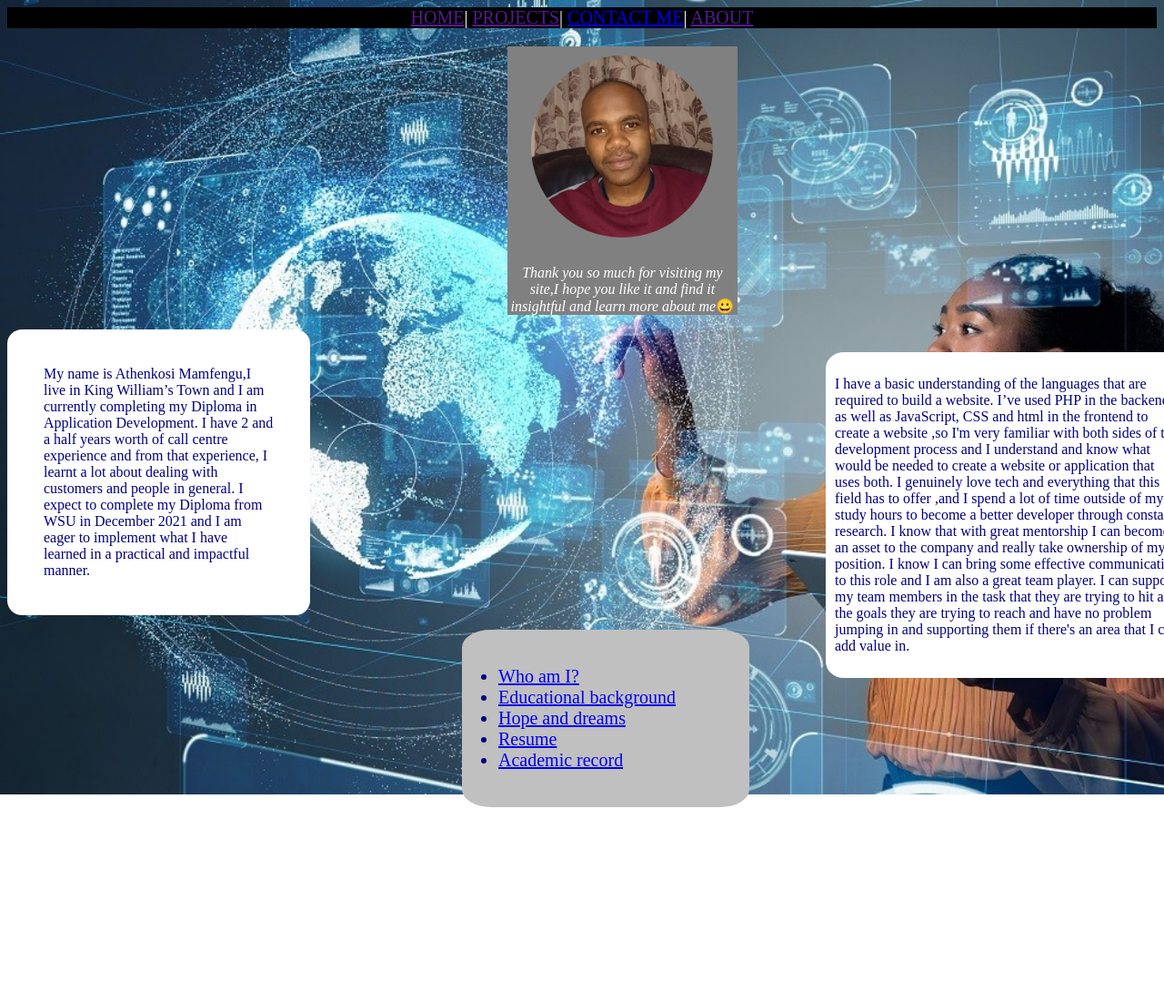
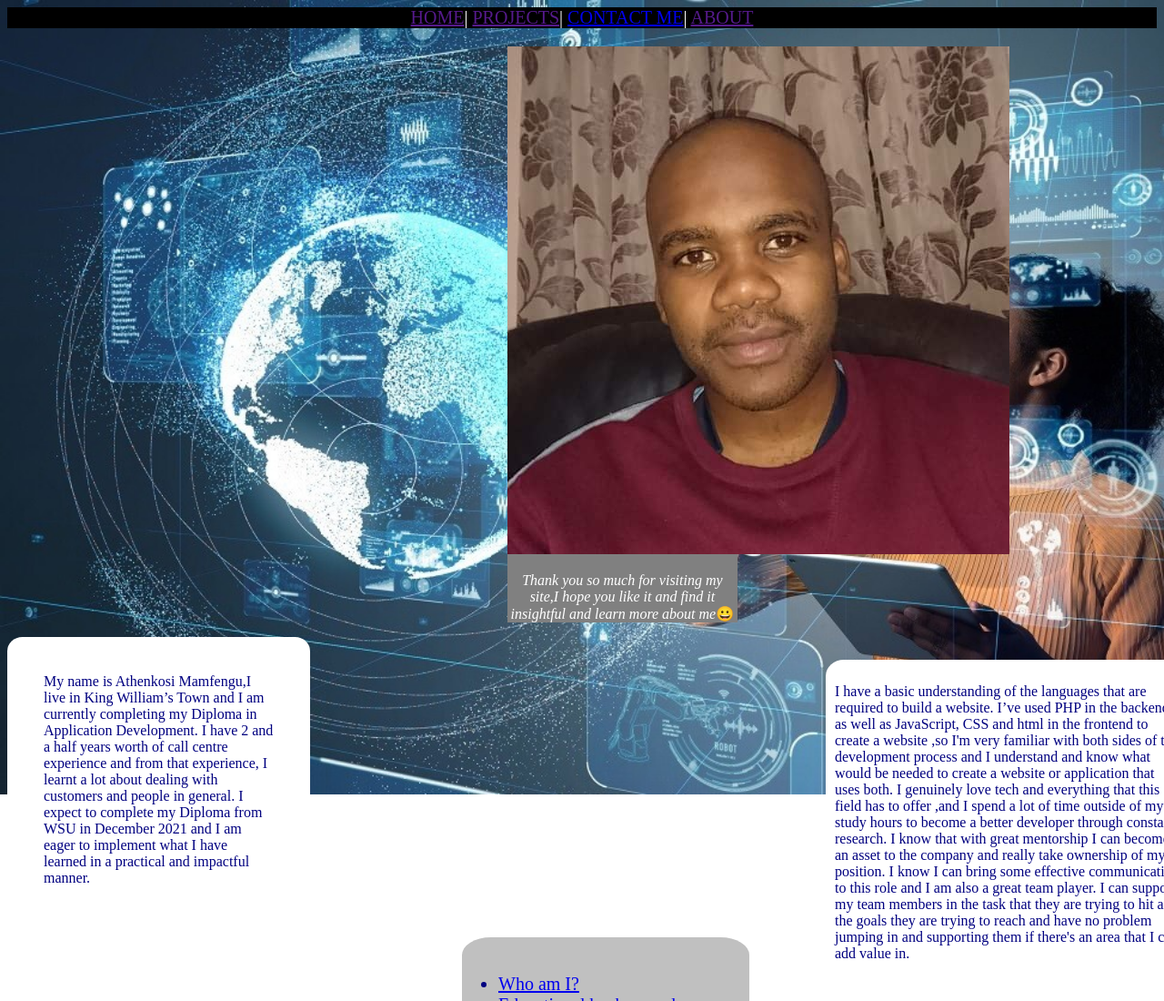
Before and after one commit to Athistic/My-website, a plain HTML site: page index.html in a window 1280 px wide. Shown: the top 1100 px of the page at 91% size. Before the commit the page ends 887 px from the top, so only its background shows below. Drawn offline with Linux system fonts and the light colour scheme; a script that the page names is missing.

Commit message:
Update index.html

```diff
--- a/index.html
+++ b/index.html
@@ -20,7 +20,7 @@ Welcome to Athi's Website
 </div>
 
 <div id="bio">
-<img src="images/Athi 3.JPG" alt="Athenkosi Mamfengu" width="200px" height="200px" id="myPic">
+<img src="https://github.com/Athistic/My-website/blob/main/images/Athi%203.jpg">
 <br>
 <p><i>Thank you so much for visiting my site,I hope you like it and find it insightful and learn more about me</i>😀</p>
 </div>
```
